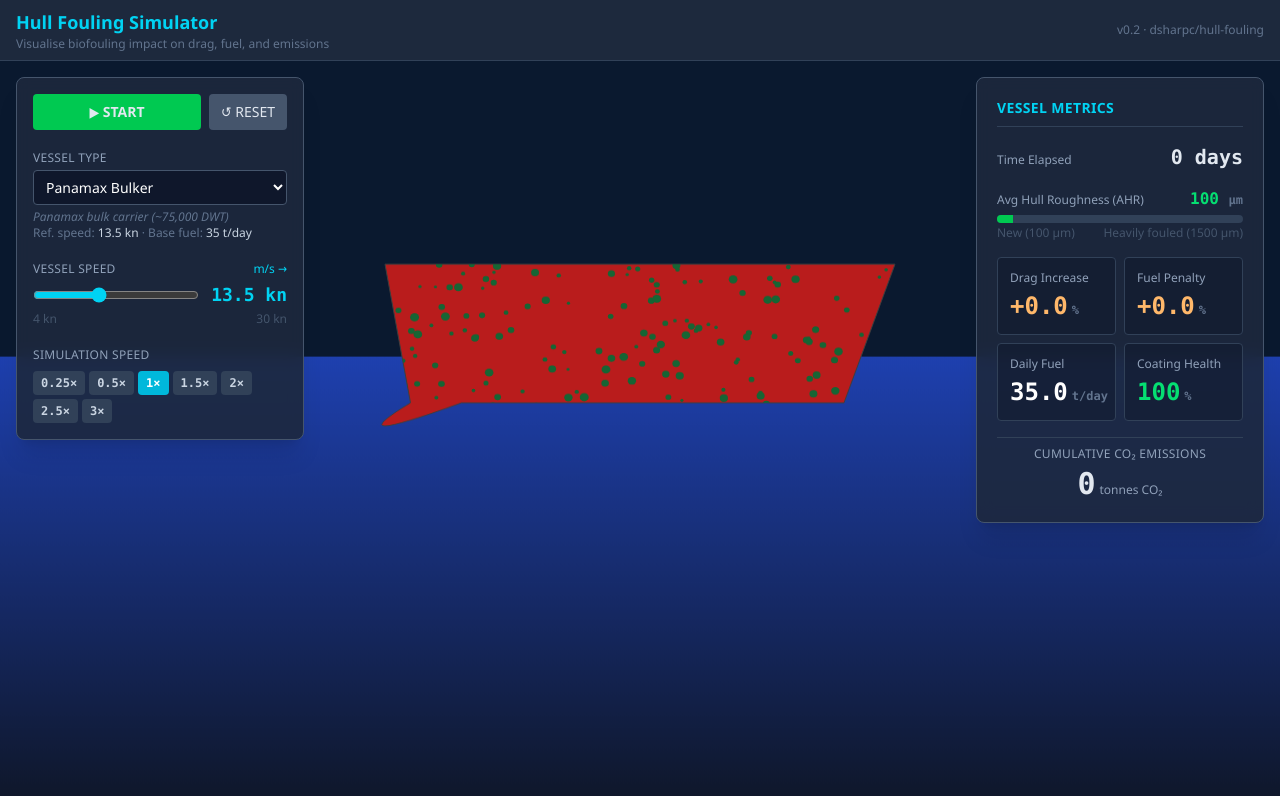
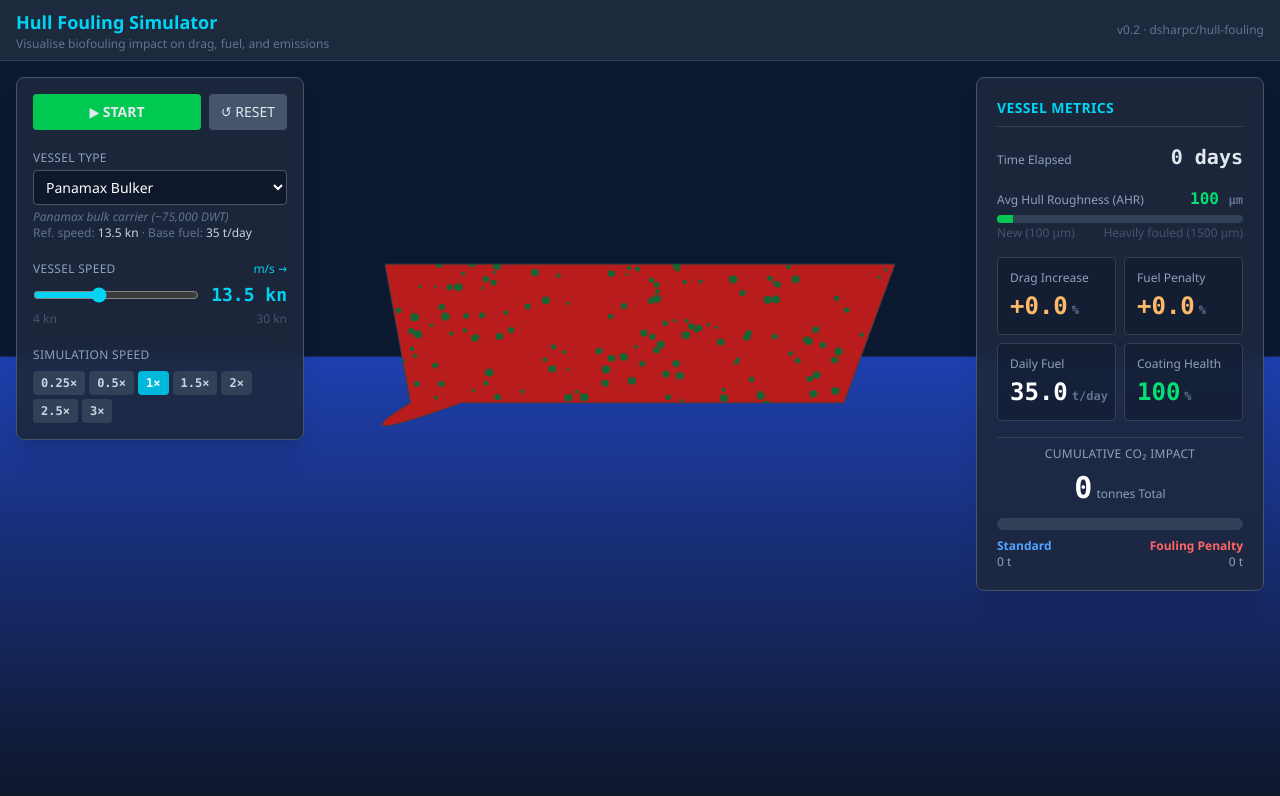
Before and after one commit to dsharpc/hull-fouling, a React (Vite) app: page / in a window 1280 px wide. Shown: the top 796 px of the page. Built offline with nearby package versions, Linux system fonts and the light colour scheme.

Commit message:
feat: granular emissions breakdown (base vs penalty) in dashboard

```diff
--- a/src/components/Dashboard.tsx
+++ b/src/components/Dashboard.tsx
@@ -104,16 +104,50 @@ export default function Dashboard({ state }: DashboardProps) {
       </div>
 
       {/* Emissions */}
-      <div className="pt-2 border-t border-slate-700 text-center">
-        <div className="text-xs text-slate-400 uppercase tracking-wide mb-1">
-          Cumulative CO₂ Emissions
+      <div className="pt-2 border-t border-slate-700">
+        <div className="text-xs text-slate-400 uppercase tracking-wide mb-2 text-center">
+          Cumulative CO₂ Impact
         </div>
-        <span className="text-3xl font-bold font-mono">
-          {state.emissions > 1000
-            ? `${(state.emissions / 1000).toFixed(1)}k`
-            : state.emissions.toFixed(0)}
-        </span>
-        <span className="text-xs ml-1 text-slate-400">tonnes CO₂</span>
+
+        <div className="text-center mb-3">
+          <span className="text-3xl font-bold font-mono text-white">
+            {state.emissions > 1000
+              ? `${(state.emissions / 1000).toFixed(2)}k`
+              : state.emissions.toFixed(0)}
+          </span>
+          <span className="text-xs ml-1 text-slate-400">tonnes Total</span>
+        </div>
+
+        {/* Breakdown Bar */}
+        <div className="w-full h-3 bg-slate-700 rounded-full overflow-hidden flex mb-2">
+          <div
+            className="h-full bg-blue-500 transition-all duration-300"
+            style={{ width: `${(state.emissionsClean / (state.emissions || 1)) * 100}%` }}
+          />
+          <div
+            className="h-full bg-red-500 transition-all duration-300"
+            style={{ width: `${(state.emissionsPenalty / (state.emissions || 1)) * 100}%` }}
+          />
+        </div>
+
+        <div className="flex justify-between text-xs transition-colors">
+          <div className="text-left">
+            <div className="text-blue-400 font-bold">Standard</div>
+            <div className="text-slate-400">
+              {state.emissionsClean > 1000
+                ? `${(state.emissionsClean/1000).toFixed(1)}k`
+                : state.emissionsClean.toFixed(0)} t
+            </div>
+          </div>
+          <div className="text-right">
+            <div className="text-red-400 font-bold">Fouling Penalty</div>
+            <div className="text-slate-400">
+              {state.emissionsPenalty > 1000
+                ? `${(state.emissionsPenalty/1000).toFixed(1)}k`
+                : state.emissionsPenalty.toFixed(0)} t
+            </div>
+          </div>
+        </div>
       </div>
     </div>
   );
--- a/src/engine/Simulation.ts
+++ b/src/engine/Simulation.ts
@@ -13,6 +13,8 @@ export interface SimulationState {
   fuelPenalty: number;      // % increase in fuel consumption vs clean hull
   dailyFuelTonnes: number;  // actual fuel burned today (tonnes)
   emissions: number;        // cumulative CO2 emissions (tonnes)
+  emissionsClean: number;   // cumulative CO2 from theoretical clean hull
+  emissionsPenalty: number; // cumulative CO2 from fouling penalty
   coatingHealth: number;    // 0–100%
   config: SimulationConfig;
 }
@@ -94,6 +96,8 @@ export class Simulation {
       fuelPenalty,
       dailyFuelTonnes: dailyFuel,
       emissions: 0,
+      emissionsClean: 0,
+      emissionsPenalty: 0,
       coatingHealth: 100,
       config,
     };
@@ -145,8 +149,14 @@ export class Simulation {
 
     // Daily fuel and emissions
     const dailyFuelTonnes = cleanFuelTonnes * (1 + fuelPenalty / 100);
-    const newEmissions =
-      this.state.emissions + dailyFuelTonnes * CO2_FACTOR * simDays;
+
+    // Emissions breakdown
+    const stepCleanEmissions = cleanFuelTonnes * CO2_FACTOR * simDays;
+    const stepPenaltyEmissions = (dailyFuelTonnes - cleanFuelTonnes) * CO2_FACTOR * simDays;
+
+    const newEmissions = this.state.emissions + (stepCleanEmissions + stepPenaltyEmissions);
+    const newEmissionsClean = this.state.emissionsClean + stepCleanEmissions;
+    const newEmissionsPenalty = this.state.emissionsPenalty + stepPenaltyEmissions;
 
     this.state = {
       ...this.state,
@@ -157,6 +167,8 @@ export class Simulation {
       fuelPenalty,
       dailyFuelTonnes,
       emissions: newEmissions,
+      emissionsClean: newEmissionsClean,
+      emissionsPenalty: newEmissionsPenalty,
     };
   }
 }
```
